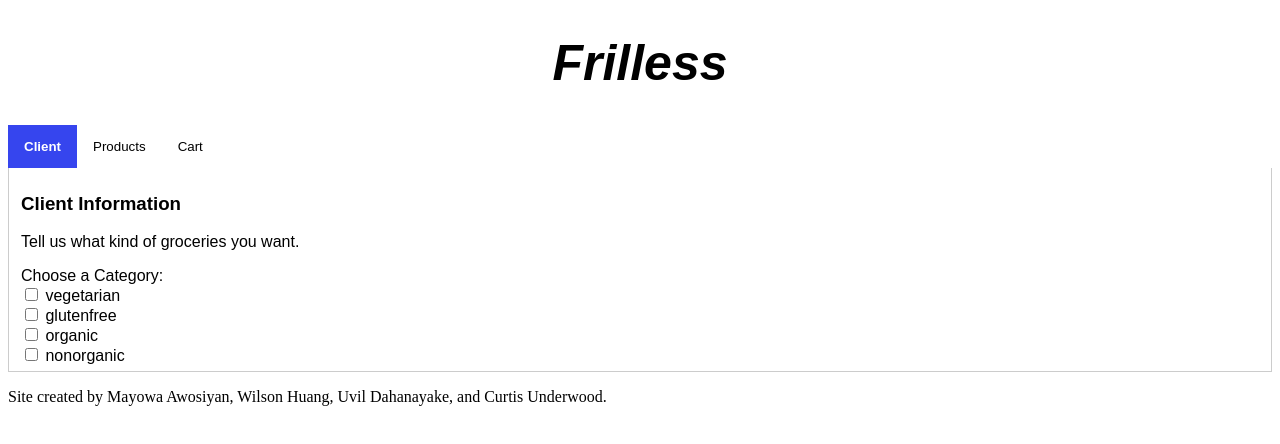
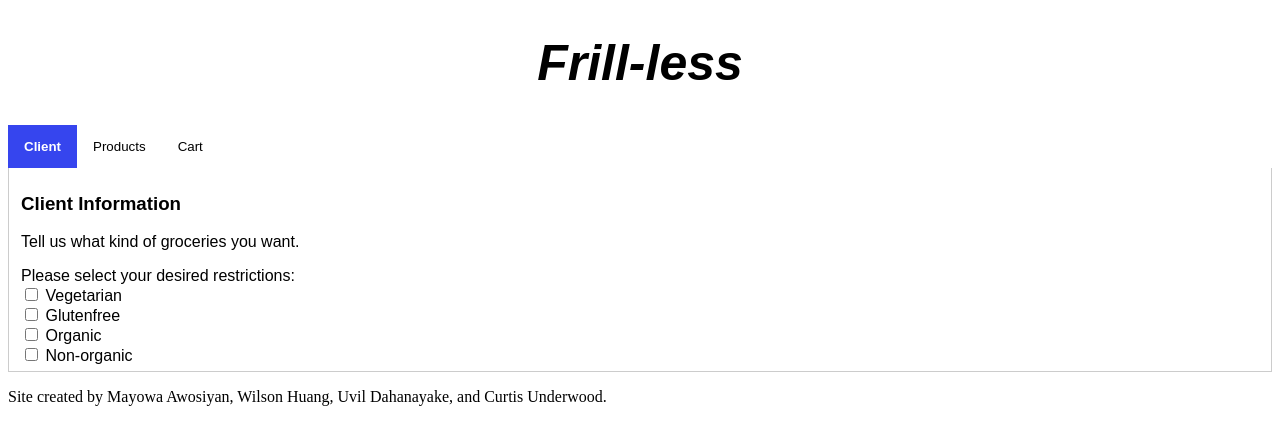
Before and after one commit to Uvil1616/Uvil1616.github.io, a plain HTML site: page index.html in a window 1280 px wide. Both pictures are taken after a click on the button "Client". Drawn offline with Linux system fonts and the light colour scheme.

Commit message:
Minor text changes

```diff
--- a/index.html
+++ b/index.html
@@ -7,7 +7,7 @@
 </head>
 
 <body>
-    <h1>Frilless</h1>
+    <h1>Frill-less</h1>
     <!-- Tab links, each one with an onclick event associated with it -->
     <div class="tab">
         <button class="tablinks" onclick="openInfo(event, 'Client')">Client</button>
@@ -19,15 +19,15 @@
     <div id="Client" class="tabcontent">
         <h3>Client Information</h3>
         <p>Tell us what kind of groceries you want.</p>
-        Choose a Category:<br>
+        Please select your desired restrictions:<br>
         <input type="checkbox" id="vegetarian" name="categories" onclick="populateListProductChoices(this.name,'displayProduct')">
-        <label for="vegetarian">vegetarian</label><br>
+        <label for="vegetarian">Vegetarian</label><br>
         <input type="checkbox" id="glutenfree" name="categories" onclick="populateListProductChoices(this.name,'displayProduct')">
-        <label for="glutenfree">glutenfree</label><br>
+        <label for="glutenfree">Glutenfree</label><br>
         <input type="checkbox" id="organic" name="categories" onclick="populateListProductChoices(this.name,'displayProduct')">
-        <label for="organic">organic</label><br>
+        <label for="organic">Organic</label><br>
         <input type="checkbox" id="nonorganic" name="categories" onclick="populateListProductChoices(this.name, 'displayProduct')">
-        <label for="nonorganic">nonorganic</label><br>
+        <label for="nonorganic">Non-organic</label><br>
     </div>
 
     <div id="Products" class="tabcontent">
@@ -36,7 +36,7 @@
         Choose items to buy:
         <div id="displayProduct"></div>
         <button id="addCart" type="button" class="block" onclick="selectedItems()">
-		Add selected items to cart.
+		Add selected item(s) to cart.
 	  </button>
     </div>
 
--- a/scripts/groceries.js
+++ b/scripts/groceries.js
@@ -3,7 +3,7 @@
 
 var products = [
   {
-    name: "broccoli",
+    name: "Broccoli",
     vegetarian: true,
     glutenFree: true,
     organic: true,
@@ -11,7 +11,7 @@ var products = [
     price: 1.99,
   },
   {
-    name: "bread",
+    name: "Bread",
     vegetarian: true,
     glutenFree: false,
     organic: false,
@@ -19,7 +19,7 @@ var products = [
     price: 2.35,
   },
   {
-    name: "salmon",
+    name: "Salmon",
     vegetarian: false,
     glutenFree: true,
     organic: true,
@@ -27,7 +27,7 @@ var products = [
     price: 9.99,
   },
   {
-    name: "cucumber",
+    name: "Cucumber",
     vegetarian: true,
     glutenFree: true,
     organic: false,
@@ -35,7 +35,7 @@ var products = [
     price: 3.69,
   },
   {
-    name: "cheese",
+    name: "Cheese",
     vegetarian: true,
     glutenFree: true,
     organic: false,
@@ -43,7 +43,7 @@ var products = [
     price: 9.99,
   },
   {
-    name: "beef",
+    name: "Beef",
     vegetarian: false,
     glutenFree: true,
     organic: true,
@@ -51,7 +51,7 @@ var products = [
     price: 5.99,
   },
   {
-    name: "milk",
+    name: "Milk",
     vegetarian: true,
     glutenFree: true,
     organic: true,
@@ -59,7 +59,7 @@ var products = [
     price: 5.69,
   },
   {
-    name: "sausages",
+    name: "Sausages",
     vegetarian: false,
     glutenFree: false,
     organic: true,
@@ -67,7 +67,7 @@ var products = [
     price: 7.99,
   },
   {
-    name: "cereal",
+    name: "Cereal",
     vegetarian: true,
     glutenFree: false,
     organic: true,
@@ -75,7 +75,7 @@ var products = [
     price: 4.88,
   },
   {
-    name: "pancake mix",
+    name: "Pancake Mix",
     vegetarian: true,
     glutenFree: false,
     organic: true,
--- a/scripts/main.js
+++ b/scripts/main.js
@@ -58,7 +58,9 @@ function populateListProductChoices(slct1, slct2) {
     // create a label for the checkbox, and also add in HTML DOM
     var label = document.createElement("label");
     label.htmlFor = productName;
-        label.appendChild(document.createTextNode(productName + ", $" + productPrice));
+    label.appendChild(
+      document.createTextNode(productName + ", $" + productPrice)
+    );
     s2.appendChild(label);
 
     // create a breakline node and add in HTML DOM
@@ -80,7 +82,7 @@ function selectedItems() {
 
   // build list of selected item
   var para = document.createElement("P");
-    para.innerHTML = "You selected : ";
+  para.innerHTML = "Your selected items : ";
   para.appendChild(document.createElement("br"));
   for (i = 0; i < ele.length; i++) {
     if (ele[i].checked) {
@@ -97,4 +99,4 @@ function selectedItems() {
   );
 }
 
-window.onload = populateListProductChoices("categories", 'displayProduct');
+window.onload = populateListProductChoices("categories", "displayProduct");
```
Lines whose indentation alone changed are shown as unchanged.
